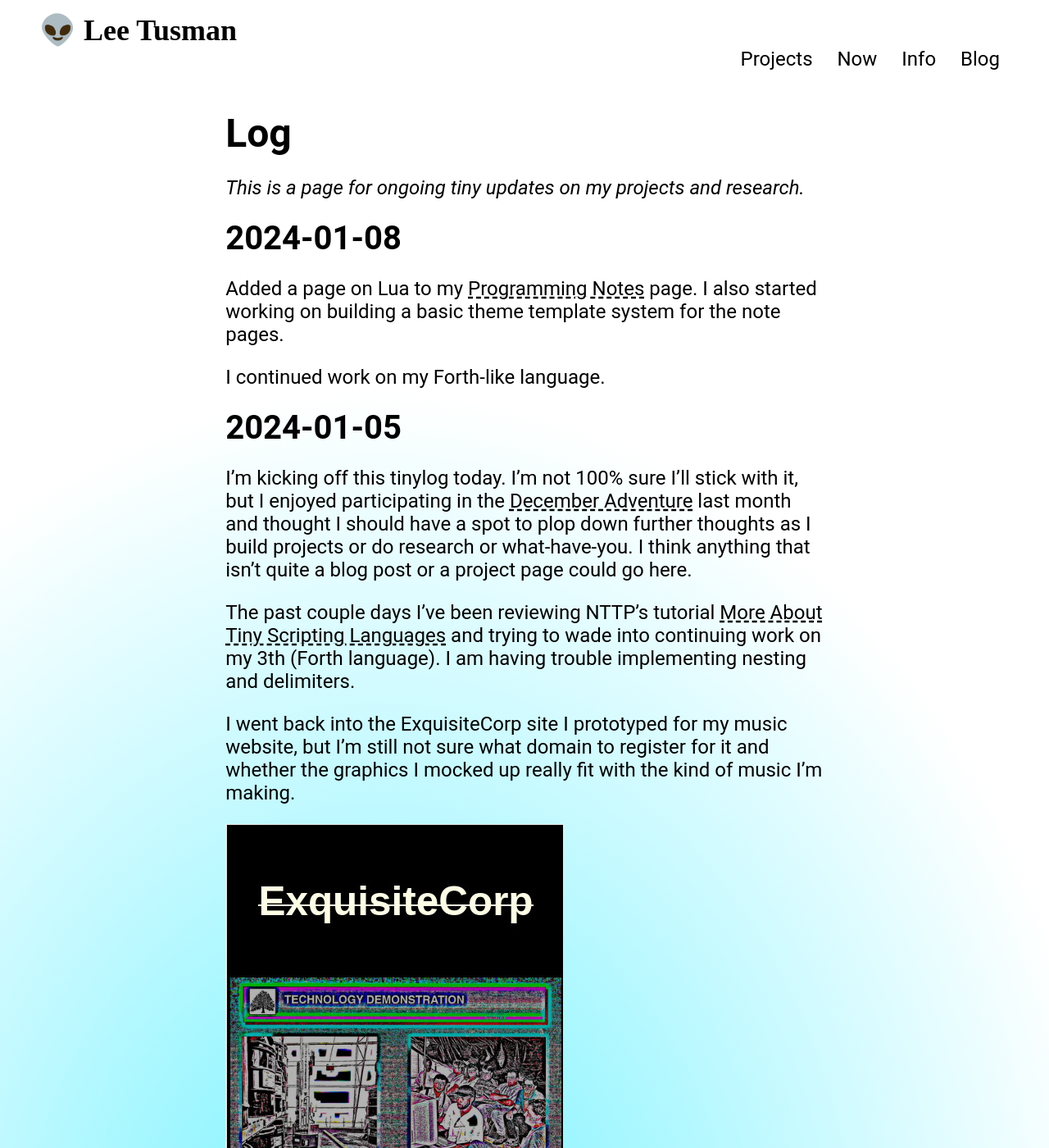
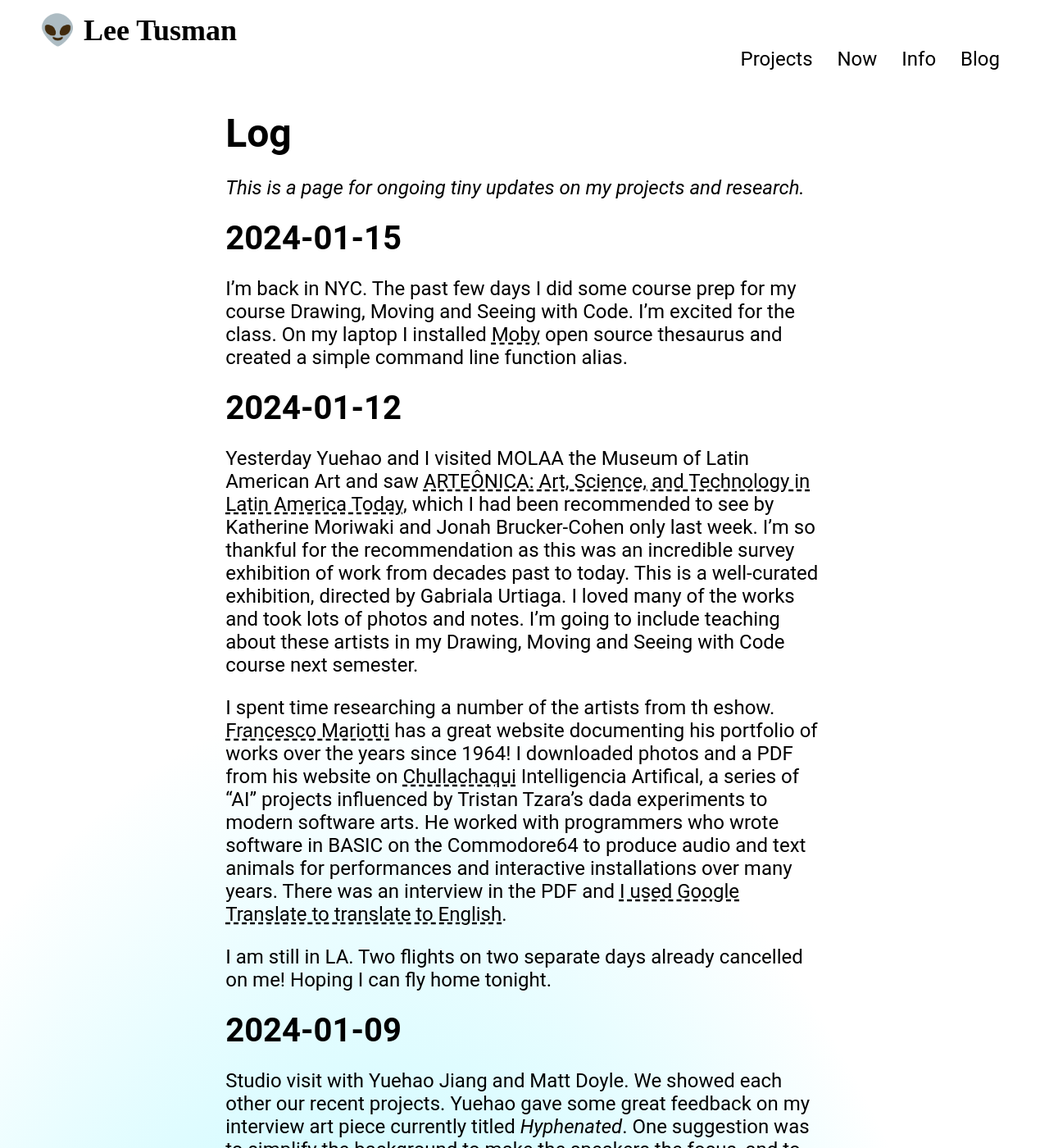
Before and after one commit to lee2sman/nosebook, a Jekyll site: the page built from log.md, in a window 1280 px wide and 1400 px high. Shown: the whole window at 82% size. Built offline with Jekyll 4.4.1, drawn with Linux system fonts in a browser that asks for light colours; some web fonts are replaced; some of the changed text lies outside the part shown.

Commit message:
update log

```diff
--- a/log.md
+++ b/log.md
@@ -7,6 +7,24 @@ permalink: /log/
 # Log
 
 *This is a page for ongoing tiny updates on my projects and research.*
+
+## 2024-01-15
+
+I'm back in NYC. The past few days I did some course prep for my course Drawing, Moving and Seeing with Code. I'm excited for the class. On my laptop I installed [Moby](https://www.moby-thesaurus.org/) open source thesaurus and created a simple command line function alias.
+
+## 2024-01-12
+
+Yesterday Yuehao and I visited MOLAA the Museum of Latin American Art and saw [ARTEÔNICA: Art, Science, and Technology in Latin America Today](https://molaa.org/2024-arteonica), which I had been recommended to see by Katherine Moriwaki and Jonah Brucker-Cohen only last week. I'm so thankful for the recommendation as this was an incredible survey exhibition of work from decades past to today. This is a well-curated exhibition, directed by Gabriala Urtiaga. I loved many of the works and took lots of photos and notes. I'm going to include teaching about these artists in my Drawing, Moving and Seeing with Code course next semester.
+
+I spent time researching a number of the artists from th eshow. [Francesco Mariotti](https://www.mariotti.ch/en) has a great website documenting his portfolio of works over the years since 1964! I downloaded photos and a PDF from his website on [Chullachaqui](https://www.mariotti.ch/en/bibliography/1984/chullachaqui-5/) Intelligencia Artifical, a series of "AI" projects influenced by Tristan Tzara's dada experiments to modern software arts. He worked with programmers who wrote software in BASIC on the Commodore64 to produce audio and text animals for performances and interactive installations over many years. There was an interview in the PDF and [I used Google Translate to translate to English](https://archive.org/details/inteligencia-artificial-chullachaqui).
+
+I am still in LA. Two flights on two separate days already cancelled on me! Hoping I can fly home tonight.
+
+## 2024-01-09
+
+Studio visit with Yuehao Jiang and Matt Doyle. We showed each other our recent projects. Yuehao gave some great feedback on my interview art piece currently titled *Hyphenated*. One suggestion was to simplify the background to make the speakers the focus, and to add subtitles. I tried out a 'basic primitives' version and a wilder one in my typical style. Still need to add the subtitles and some other improvements when I'm back in NYC.
+
+![two basic 3d model heads made out of primitive shapes are facing each other. Their skin and feature textures are glitchy drawings and the background is also a big glitch image of many colors]({{"/images/log/heads-wild.jpg" | absolute_url}})
 
 ## 2024-01-08
 
```
